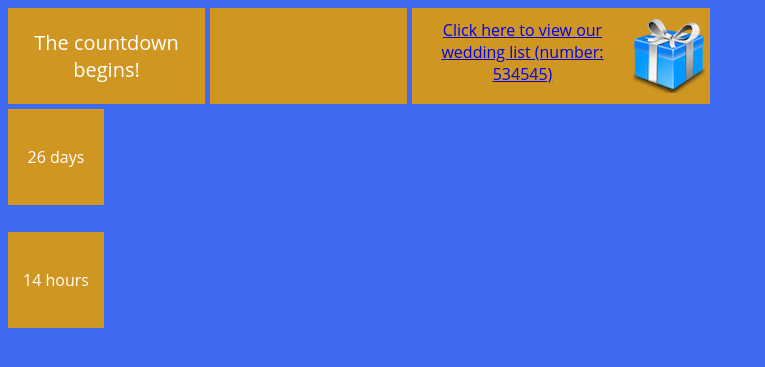
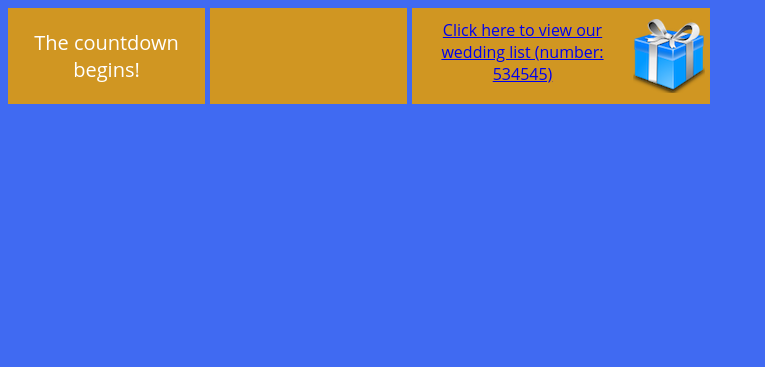
Before and after one commit to sujaymansingh/sujaymansingh.com, a Django app: template src/countdown/templates/countdown/home.html in a window 1280 px wide. Shown: the top 367 px of the page, without its empty margins (0-765 px from the left). Run offline with Django 3.2, Linux system fonts and the light colour scheme; the template is opened without the code that fills it, so the values that code supplies are empty; parts of the project's set-up code (start-up, migrations or seed data) failed here and were passed over.

Commit message:
Right hand panels.

```diff
--- a/src/countdown/static/countdown/css/styles.css
+++ b/src/countdown/static/countdown/css/styles.css
@@ -39,6 +39,14 @@ body {
 }
 .block3x1 {
     width: 298px;
+}
+
+.main_content {
+    float: left;
+}
+.righthand_content {
+    float: left;
+    width: 500px;
 }
 
 .blank {
--- a/src/countdown/templates/countdown/home.html
+++ b/src/countdown/templates/countdown/home.html
@@ -41,13 +41,8 @@
                             <div class="date_item">
                                 {% if item.photo_full_url != '' %}
                                     <a href="{{ item.photo_full_url }}"
-                                        {% if item.caption == "" %}
-                                            title="{{ container.name }} {{ item.number }}"
-                                        {% else %}
-                                            title="{{ container.name }} {{ item.number }}: {{ item.caption }}"
-                                        {% endif %}
                                         class="lightbox" rel="prettyPhoto[countdown]">
-                                        <img src="{{ item.photo_thumb_url }}" width="96" height="96" "/>
+                                        <img src="{{ item.photo_thumb_url }}" alt="{{ container.name }} {{ item.number }}: {{ item.caption }}" width="96" height="96" "/>
                                     </a>
                                 {% endif %}
 
@@ -61,13 +56,6 @@
         </div>
 
         <div class="righthand_content">
-            <div class="block block1x1"><div>
-                26 days
-            </div></div><div class="breaker"></div><br/>
-
-            <div class="block block1x1"><div>
-                14 hours
-            </div></div><div class="breaker"></div>
         </div>
 
         <script type="text/javascript">
```
